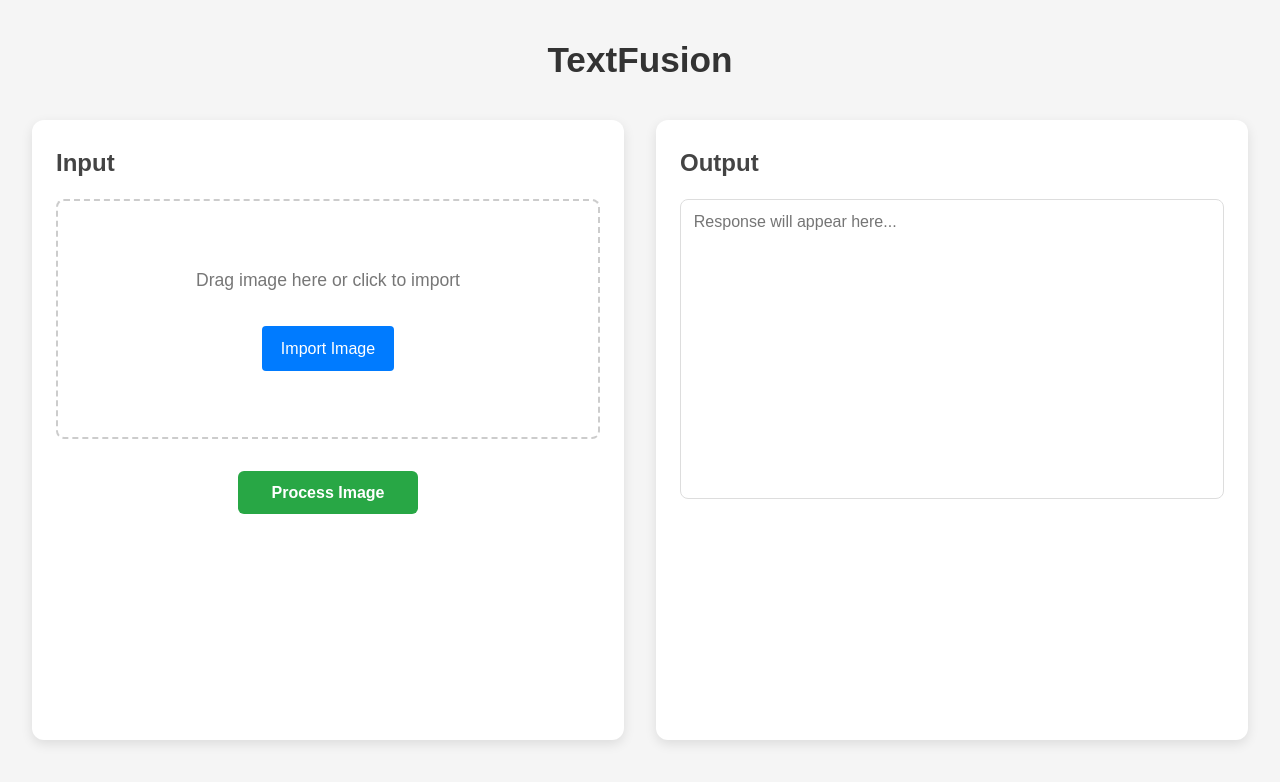
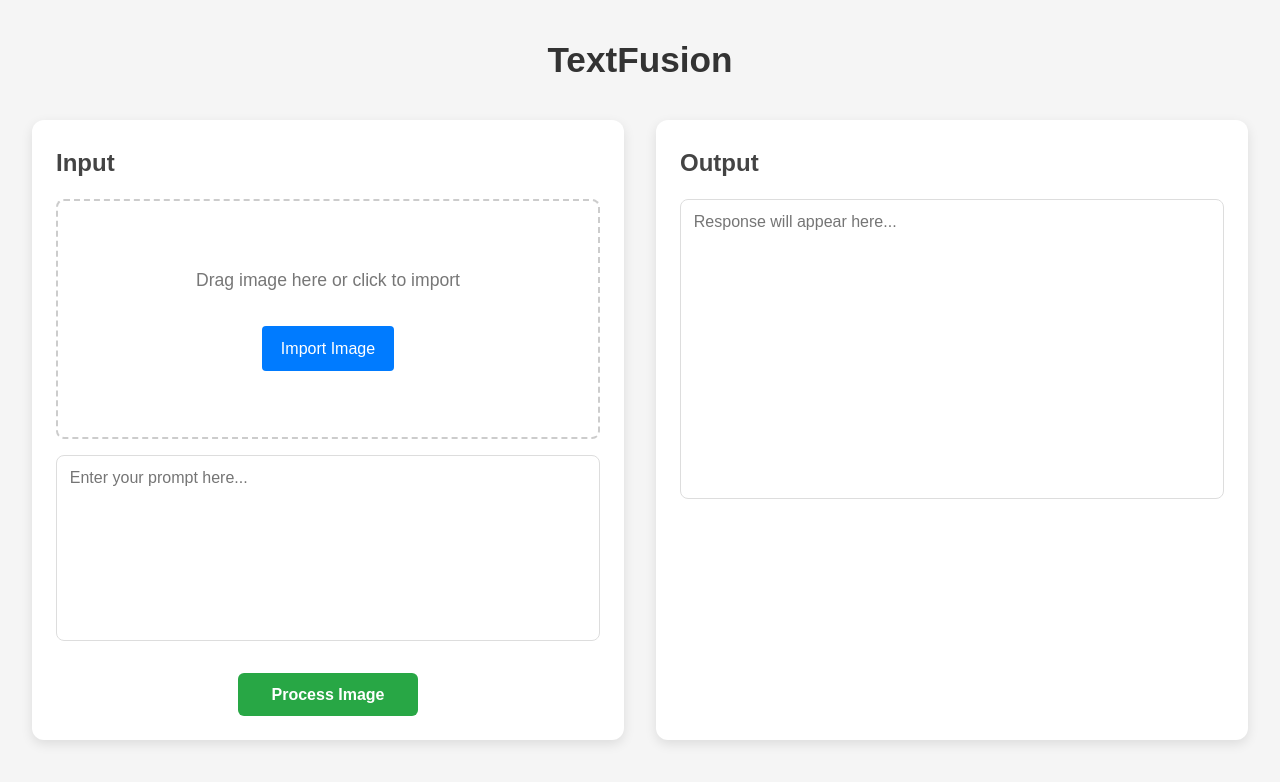
Before and after one commit to anmol-c03/Devops_frontend, a React (Create React App) app: page / in a window 1280 px wide. Shown: the top 782 px of the page. Built offline with nearby package versions, Linux system fonts and the light colour scheme.

Commit message:
add prompt secction

```diff
--- a/src/App.js
+++ b/src/App.js
@@ -8,7 +8,7 @@
     const [error, setError] = useState(null);
     const dropArea = useRef(null);
     const [outputText, setOutputText] = useState('');
-    // const [prompt, setPrompt] = useState('');
+    const [prompt, setPrompt] = useState('');
 
     const handleImageChange = (e) => {
         const file = e.target.files[0];
@@ -28,7 +28,7 @@
         try {
             const response = await axios.post('http://20.172.37.185:5001/generate', {
                 image: image,
-                // prompt: prompt
+                prompt: prompt
             });
             setOutputText(response.data.gemini_response);
         } catch (err) {
@@ -67,9 +67,9 @@
         setImage(null);
     };
 
-    // const handlePromptChange = (e) => {
-    //     setPrompt(e.target.value);
-    // };
+    const handlePromptChange = (e) => {
+        setPrompt(e.target.value);
+    };
 
     const handleOutputTextChange = (e) => {
         setOutputText(e.target.value);
@@ -123,14 +123,14 @@
                         </label>
                     </div>
 
-                    {/* <div className="prompt-container">
+                    <div className="prompt-container">
                         <textarea
                             placeholder="Enter your prompt here..."
                             value={prompt}
                             onChange={handlePromptChange}
                             className="prompt-input"
                         />
-                    </div> */}
+                    </div>
 
                     <div className="button-container">
                         <button
```
